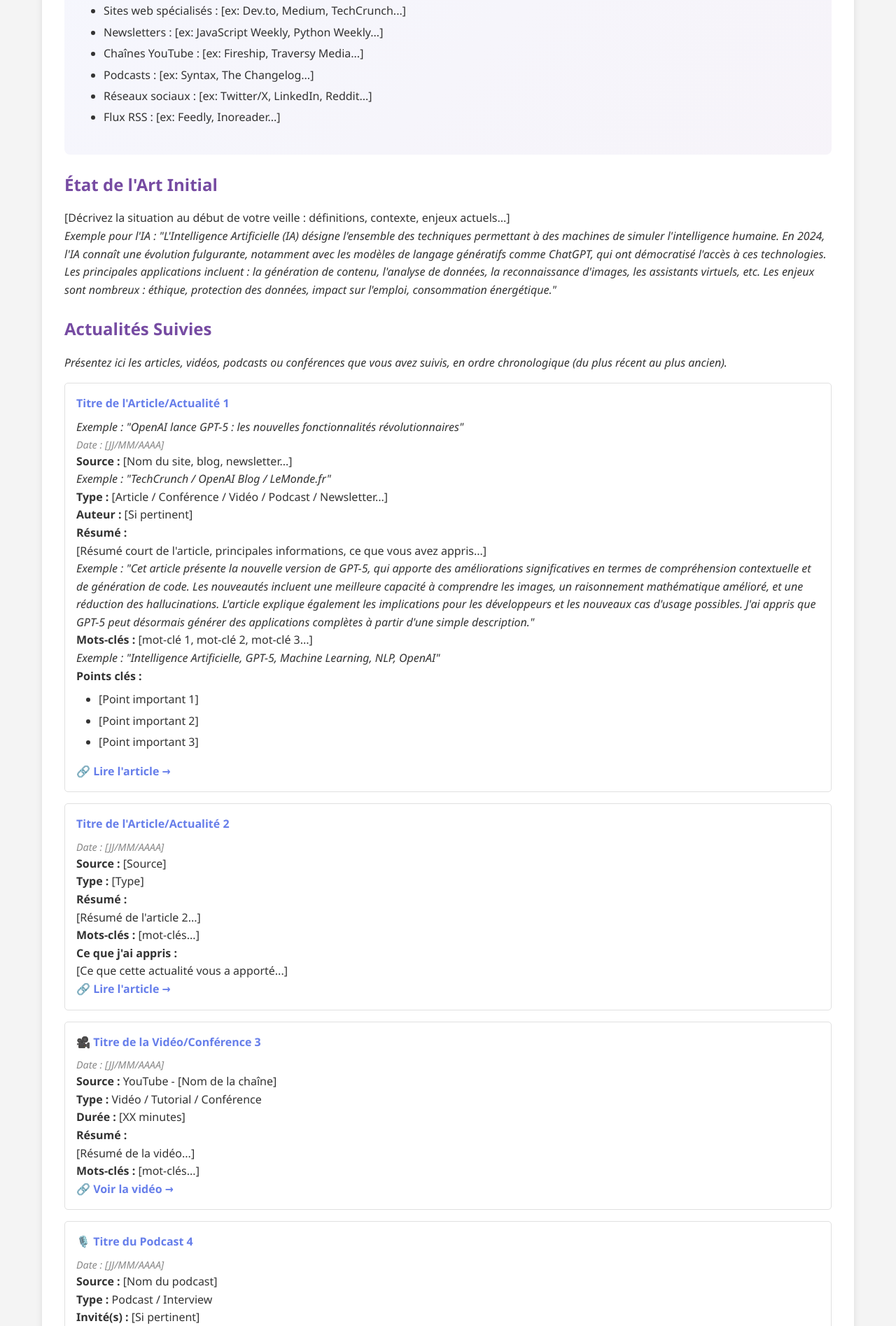
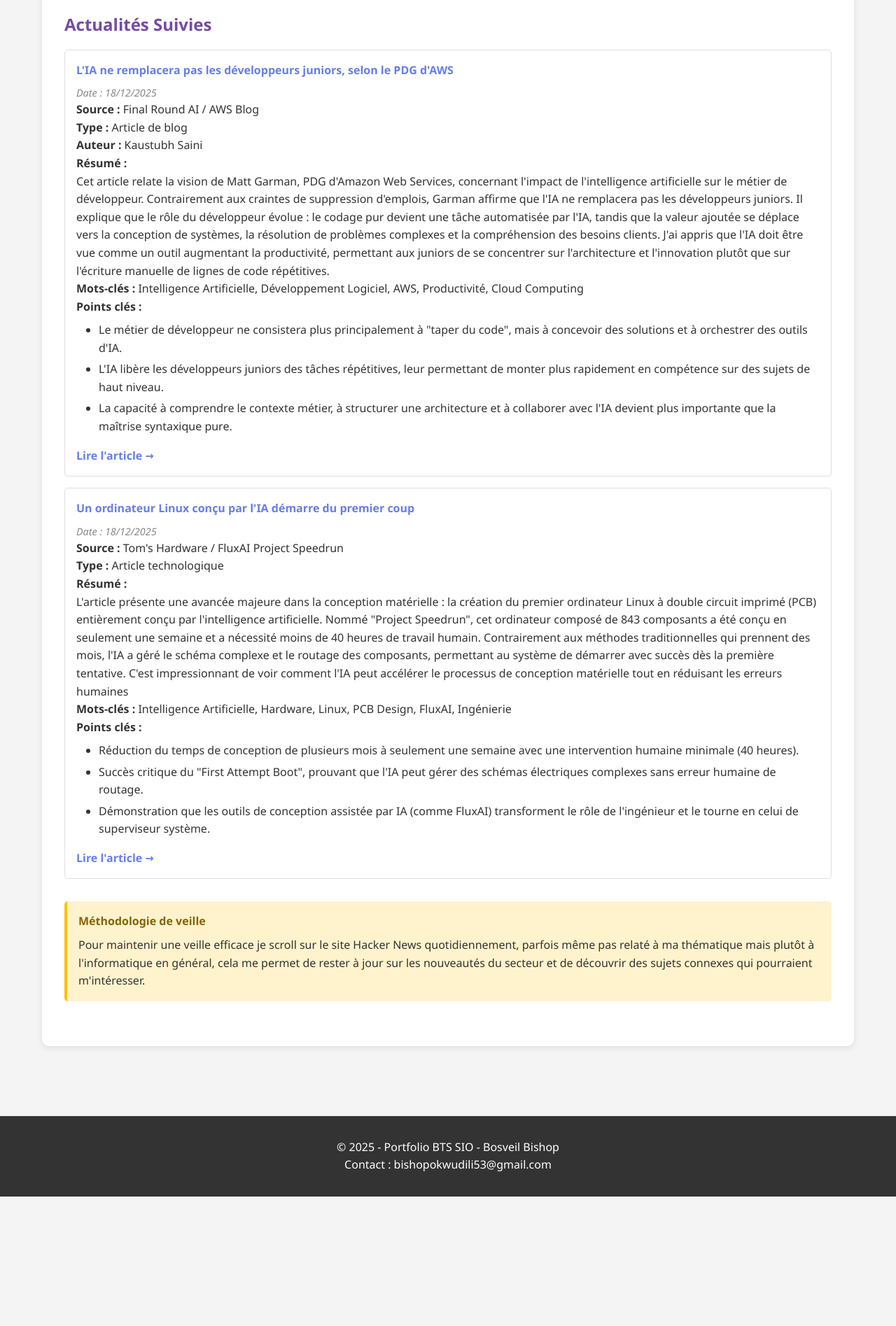
Before and after one commit to guytoons2005-cmyk/Portfolio-v2, a plain HTML site: page veille.html in a window 1280 px wide. Shown: the part 905-2800 px from the top of the page at 70% size. After the commit the page ends 2615 px from the top, so only its background shows below. Drawn offline with Linux system fonts and the light colour scheme.

Commit message:
Changement finaux

```diff
--- a/veille.html
+++ b/veille.html
@@ -44,7 +44,7 @@
                 <h3>  Thématique Choisie</h3>
 
                 <!-- REMPLACER : Votre thématique -->
-                <p><strong>Sujet :</strong> Cloud Computing (AWS, Azure, GCP)</p>
+                <p><strong>Sujet :</strong> Cloud Computing (AWS, Azure, GCP)/ Intelligence Artificielle</p>
 
 
                 <p><strong>Pourquoi ce sujet ?</strong></p>
@@ -52,231 +52,111 @@
                     en Cybersécurité ou bien dans le cloud computing, en plus avec l'avancé de l'ia, ces secteurs
                     vont potentiellement
                 </p>
-                <p>
-                    <em>Exemple : "J'ai choisi de me concentrer sur l'Intelligence Artificielle car cette technologie
-                    révolutionne le développement logiciel. En tant que futur développeur SLAM, je pense qu'il est
-                    essentiel de comprendre comment intégrer des fonctionnalités d'IA dans les applications modernes.
-                    Cette technologie est de plus en plus demandée par les entreprises et représente un enjeu majeur
-                    pour l'avenir de notre métier."</em>
-                </p>
+
 
                 <p><strong>Sources de veille utilisées :</strong></p>
                 <ul>
-                    <li>Sites web spécialisés : [ex: Dev.to, Medium, TechCrunch...]</li>
-                    <li>Newsletters : [ex: JavaScript Weekly, Python Weekly...]</li>
-                    <li>Chaînes YouTube : [ex: Fireship, Traversy Media...]</li>
-                    <li>Podcasts : [ex: Syntax, The Changelog...]</li>
-                    <li>Réseaux sociaux : [ex: Twitter/X, LinkedIn, Reddit...]</li>
-                    <li>Flux RSS : [ex: Feedly, Inoreader...]</li>
+                    <li>https://news.ycombinator.com/</li>
+
                 </ul>
             </div>
 
-            <!-- ========================================
-                 ÉTAT DE L'ART
-                 ======================================== -->
-            <h3> État de l'Art Initial</h3>
-            <p>[Décrivez la situation au début de votre veille : définitions, contexte, enjeux actuels...]</p>
-            <p>
-                <em>Exemple pour l'IA : "L'Intelligence Artificielle (IA) désigne l'ensemble des techniques permettant
-                à des machines de simuler l'intelligence humaine. En 2024, l'IA connaît une évolution fulgurante,
-                notamment avec les modèles de langage génératifs comme ChatGPT, qui ont démocratisé l'accès à ces
-                technologies. Les principales applications incluent : la génération de contenu, l'analyse de données,
-                la reconnaissance d'images, les assistants virtuels, etc. Les enjeux sont nombreux : éthique,
-                protection des données, impact sur l'emploi, consommation énergétique."</em>
-            </p>
 
             <!-- ========================================
                  ACTUALITÉS SUIVIES
                  ======================================== -->
             <h3> Actualités Suivies</h3>
-            <p><em>Présentez ici les articles, vidéos, podcasts ou conférences que vous avez suivis,
-            en ordre chronologique (du plus récent au plus ancien).</em></p>
+
 
             <!-- ========================================
                  ARTICLE 1 - DUPLIQUER POUR CHAQUE ARTICLE
                  ======================================== -->
             <div class="veille-item">
-                <h4> Titre de l'Article/Actualité 1</h4>
-                <!-- REMPLACER : Titre de votre article -->
-                <p><em>Exemple : "OpenAI lance GPT-5 : les nouvelles fonctionnalités révolutionnaires"</em></p>
+                <h4> L'IA ne remplacera pas les développeurs juniors, selon le PDG d'AWS</h4>
 
-                <p class="veille-date"> Date : [JJ/MM/AAAA]</p>
 
-                <p><strong>Source :</strong> [Nom du site, blog, newsletter...]</p>
-                <p><em>Exemple : "TechCrunch / OpenAI Blog / LeMonde.fr"</em></p>
+                <p class="veille-date"> Date : 18/12/2025</p>
 
-                <p><strong>Type :</strong> [Article / Conférence / Vidéo / Podcast / Newsletter...]</p>
+                <p><strong>Source :</strong> Final Round AI / AWS Blog</p>
 
-                <p><strong>Auteur :</strong> [Si pertinent]</p>
+
+                <p><strong>Type :</strong> Article de blog</p>
+
+                <p><strong>Auteur :</strong> Kaustubh Saini</p>
 
                 <p><strong>Résumé :</strong></p>
-                <p>[Résumé court de l'article, principales informations, ce que vous avez appris...]</p>
+                <p>Cet article relate la vision de Matt Garman, PDG d'Amazon Web Services,
+                    concernant l'impact de l'intelligence artificielle sur le métier de développeur.
+                    Contrairement aux craintes de suppression d'emplois, Garman affirme que l'IA ne
+                    remplacera pas les développeurs juniors. Il explique que le rôle du développeur
+                    évolue : le codage pur devient une tâche automatisée par l'IA, tandis que la
+                    valeur ajoutée se déplace vers la conception de systèmes, la résolution de
+                    problèmes complexes et la compréhension des besoins clients. J'ai appris que
+                    l'IA doit être vue comme un outil augmentant la productivité, permettant aux
+                    juniors de se concentrer sur l'architecture et l'innovation plutôt que sur
+                    l'écriture manuelle de lignes de code répétitives.
+                </p>
                 <p>
-                    <em>Exemple : "Cet article présente la nouvelle version de GPT-5, qui apporte des améliorations
-                    significatives en termes de compréhension contextuelle et de génération de code. Les nouveautés
-                    incluent une meilleure capacité à comprendre les images, un raisonnement mathématique amélioré,
-                    et une réduction des hallucinations. L'article explique également les implications pour les
-                    développeurs et les nouveaux cas d'usage possibles. J'ai appris que GPT-5 peut désormais générer
-                    des applications complètes à partir d'une simple description."</em>
-                </p>
 
-                <p><strong>Mots-clés :</strong> [mot-clé 1, mot-clé 2, mot-clé 3...]</p>
-                <p><em>Exemple : "Intelligence Artificielle, GPT-5, Machine Learning, NLP, OpenAI"</em></p>
+
+                <p><strong>Mots-clés :</strong> Intelligence Artificielle, Développement Logiciel, AWS, Productivité, Cloud Computing</p>
 
                 <p><strong>Points clés :</strong></p>
                 <ul>
-                    <li>[Point important 1]</li>
-                    <li>[Point important 2]</li>
-                    <li>[Point important 3]</li>
+                    <li>Le métier de développeur ne consistera plus principalement à "taper du code", mais à concevoir des solutions et à orchestrer des outils d'IA.</li>
+                    <li>L'IA libère les développeurs juniors des tâches répétitives, leur permettant de monter plus rapidement en compétence sur des sujets de haut niveau.</li>
+                    <li>La capacité à comprendre le contexte métier, à structurer une architecture et à collaborer avec l'IA devient plus importante que la maîtrise syntaxique pure.</li>
                 </ul>
 
-                <a href="https://lien-vers-article.com" class="veille-link" target="_blank">🔗 Lire l'article →</a>
+                <a href="https://www.finalroundai.com/blog/aws-ceo-ai-cannot-replace-junior-developers" class="veille-link" target="_blank"> Lire l'article →</a>
             </div>
 
             <!-- ========================================
                  ARTICLE 2 - COPIER/COLLER LE BLOC CI-DESSUS
                  ======================================== -->
             <div class="veille-item">
-                <h4>Titre de l'Article/Actualité 2</h4>
+                <h4>Un ordinateur Linux conçu par l'IA démarre du premier coup</h4>
 
-                <p class="veille-date"> Date : [JJ/MM/AAAA]</p>
+                <p class="veille-date"> Date : 18/12/2025</p>
 
-                <p><strong>Source :</strong> [Source]</p>
+                <p><strong>Source :</strong> Tom's Hardware / FluxAI Project Speedrun</p>
 
-                <p><strong>Type :</strong> [Type]</p>
+                <p><strong>Type :</strong> Article technologique</p>
 
                 <p><strong>Résumé :</strong></p>
-                <p>[Résumé de l'article 2...]</p>
+                <p>L'article présente une avancée majeure dans la conception matérielle :
+                    la création du premier ordinateur Linux à double circuit imprimé (PCB)
+                    entièrement conçu par l'intelligence artificielle. Nommé "Project Speedrun",
+                    cet ordinateur composé de 843 composants a été conçu en seulement une semaine
+                    et a nécessité moins de 40 heures de travail humain. Contrairement aux méthodes
+                     traditionnelles qui prennent des mois, l'IA a géré le schéma complexe et le
+                     routage des composants, permettant au système de démarrer avec succès dès la
+                     première tentative. C'est impressionnant de voir comment l'IA peut accélérer
+                      le processus de conception matérielle tout en réduisant les erreurs humaines
+                    </p>
 
-                <p><strong>Mots-clés :</strong> [mot-clés...]</p>
+                <p><strong>Mots-clés :</strong> Intelligence Artificielle, Hardware, Linux, PCB Design, FluxAI, Ingénierie</p>
 
-                <p><strong>Ce que j'ai appris :</strong></p>
-                <p>[Ce que cette actualité vous a apporté...]</p>
+                <p><strong>Points clés :</strong></p>
+                <ul>
+                    <li>Réduction du temps de conception de plusieurs mois à seulement une semaine avec une intervention humaine minimale (40 heures).</li>
+                    <li>Succès critique du "First Attempt Boot", prouvant que l'IA peut gérer des schémas électriques complexes sans erreur humaine de routage.</li>
+                    <li>Démonstration que les outils de conception assistée par IA (comme FluxAI) transforment le rôle de l'ingénieur et le tourne en celui de superviseur système.</li>
+                </ul>
 
-                <a href="#" class="veille-link" target="_blank">🔗 Lire l'article →</a>
+                <a href="https://www.tomshardware.com/tech-industry/artificial-intelligence/dual-pcb-linux-computer-with-843-components-designed-by-ai-boots-on-first-attempt-project-speedrun-was-made-in-just-one-week-and-required-less-than-40-hours-of-human-work" class="veille-link" target="_blank"> Lire l'article →</a>
             </div>
 
-            <!-- ARTICLE 3 -->
-            <div class="veille-item">
-                <h4>🎥 Titre de la Vidéo/Conférence 3</h4>
-
-                <p class="veille-date"> Date : [JJ/MM/AAAA]</p>
-
-                <p><strong>Source :</strong> YouTube - [Nom de la chaîne]</p>
-
-                <p><strong>Type :</strong> Vidéo / Tutorial / Conférence</p>
-
-                <p><strong>Durée :</strong> [XX minutes]</p>
-
-                <p><strong>Résumé :</strong></p>
-                <p>[Résumé de la vidéo...]</p>
-
-                <p><strong>Mots-clés :</strong> [mot-clés...]</p>
-
-                <a href="#" class="veille-link" target="_blank">🔗 Voir la vidéo →</a>
-            </div>
-
-            <!-- ARTICLE 4 -->
-            <div class="veille-item">
-                <h4>🎙️ Titre du Podcast 4</h4>
-
-                <p class="veille-date"> Date : [JJ/MM/AAAA]</p>
-
-                <p><strong>Source :</strong> [Nom du podcast]</p>
-
-                <p><strong>Type :</strong> Podcast / Interview</p>
-
-                <p><strong>Invité(s) :</strong> [Si pertinent]</p>
-
-                <p><strong>Résumé :</strong></p>
-                <p>[Résumé du podcast...]</p>
-
-                <p><strong>Mots-clés :</strong> [mot-clés...]</p>
-
-                <a href="#" class="veille-link" target="_blank">🔗 Écouter le podcast →</a>
-            </div>
-
-            <!-- ARTICLE 5 -->
-            <div class="veille-item">
-                <h4> Titre de l'Article 5</h4>
-
-                <p class="veille-date"> Date : [JJ/MM/AAAA]</p>
-
-                <p><strong>Source :</strong> [Source]</p>
-
-                <p><strong>Type :</strong> [Type]</p>
-
-                <p><strong>Résumé :</strong></p>
-                <p>[Résumé...]</p>
-
-                <p><strong>Mots-clés :</strong> [mot-clés...]</p>
-
-                <a href="#" class="veille-link" target="_blank">🔗 Lire l'article →</a>
-            </div>
-
-            <!-- ARTICLE 6 - Ajoutez autant d'articles que nécessaire (minimum 5-10 pour une bonne veille) -->
-            <div class="veille-item">
-                <h4> Titre de l'Article 6</h4>
-
-                <p class="veille-date"> Date : [JJ/MM/AAAA]</p>
-
-                <p><strong>Source :</strong> [Source]</p>
-
-                <p><strong>Type :</strong> [Type]</p>
-
-                <p><strong>Résumé :</strong></p>
-                <p>[Résumé...]</p>
-
-                <p><strong>Mots-clés :</strong> [mot-clés...]</p>
-
-                <a href="#" class="veille-link" target="_blank">🔗 Lire l'article →</a>
-            </div>
-
-            <!-- ========================================
-                 SYNTHÈSE ET CONCLUSION
-                 ======================================== -->
-            <h3> Synthèse et Tendances Observées</h3>
-            <p>[Faites une synthèse des principales tendances que vous avez observées...]</p>
-            <p>
-                <em>Exemple : "À travers ma veille sur l'IA, j'ai observé plusieurs tendances majeures :
-                1) L'IA générative devient accessible aux développeurs via des APIs simples.
-                2) L'accent est mis sur l'IA responsable et éthique.
-                3) Les modèles deviennent plus petits et plus efficaces (edge AI).
-                4) L'intégration de l'IA dans les IDE devient la norme (GitHub Copilot, etc.)."</em>
-            </p>
-
-            <h3> Conclusion de la Veille</h3>
-            <p>[Faites un bilan : ce que vous avez appris, comment cela vous sera utile...]</p>
-            <p>
-                <em>Exemple : "Cette veille technologique m'a permis de comprendre l'évolution rapide de l'IA et
-                son impact sur le métier de développeur. J'ai découvert de nouveaux outils que je compte utiliser
-                dans mes futurs projets, notamment pour l'automatisation de certaines tâches de développement.
-                Cette compétence de veille est essentielle pour rester compétitif dans le domaine informatique,
-                car les technologies évoluent très rapidement. Je compte poursuivre cette veille en m'abonnant à
-                plusieurs newsletters spécialisées et en suivant des experts du domaine sur les réseaux sociaux."</em>
-            </p>
-
-            <h3> Perspectives et Applications</h3>
-            <p>[Comment comptez-vous appliquer ce que vous avez appris...]</p>
-            <p>
-                <em>Exemple : "Dans mes futurs projets, je souhaite intégrer des fonctionnalités d'IA pour améliorer
-                l'expérience utilisateur. Par exemple, j'aimerais développer un système de recommandation personnalisé
-                ou un chatbot intelligent. Je compte également me former davantage sur les frameworks de Machine Learning
-                comme TensorFlow et PyTorch."</em>
-            </p>
 
             <div class="info-box">
                 <h4> Méthodologie de veille</h4>
                 <p>
-                    Pour maintenir une veille efficace, j'ai mis en place une routine hebdomadaire :
+                    Pour maintenir une veille efficace je scroll sur le site Hacker News quotidiennement,
+                    parfois même pas relaté à ma thématique mais plutôt à l'informatique en général,
+                    cela me permet de rester à jour sur les nouveautés du secteur et de découvrir des sujets
+                    connexes qui pourraient m'intéresser.
                 </p>
-                <ul>
-                    <li>✓ Consultation quotidienne de 2-3 sources d'information</li>
-                    <li>✓ Lecture approfondie de 2 articles par semaine</li>
-                    <li>✓ Visionnage d'1 vidéo technique par semaine</li>
-                    <li>✓ Test pratique d'une nouvelle technologie par mois</li>
-                    <li>✓ Mise à jour mensuelle de ce portfolio</li>
-                </ul>
+
             </div>
         </section>
     </div>
```
Also changed, not shown: bts-sio.html (+1 -7 lines), projets.html (+4 -4 lines), stages.html (+5 -5 lines).
